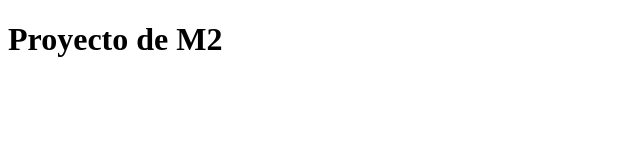
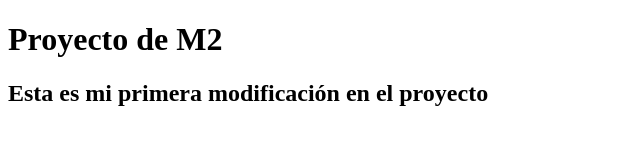
Before and after one commit to pi-rym/PM2-eduardorz, a website: page front/index.html in a window 1280 px wide. Shown: the whole page, without its empty margins (0-640 px from the left). Drawn offline with Linux system fonts and the light colour scheme.

Commit message:
este es mi primer commit en el proyecto

```diff
--- a/front/index.html
+++ b/front/index.html
@@ -7,6 +7,7 @@
   </head>
   <body>
     <h1>Proyecto de M2</h1>
+    <h2>Esta es mi primera modificación en el proyecto</h2>
 
     <script src="./scripts/tempData.js"></script>
     <script src="./scripts/index.js"></script>
```
Also changed, not shown: 1 other file.
